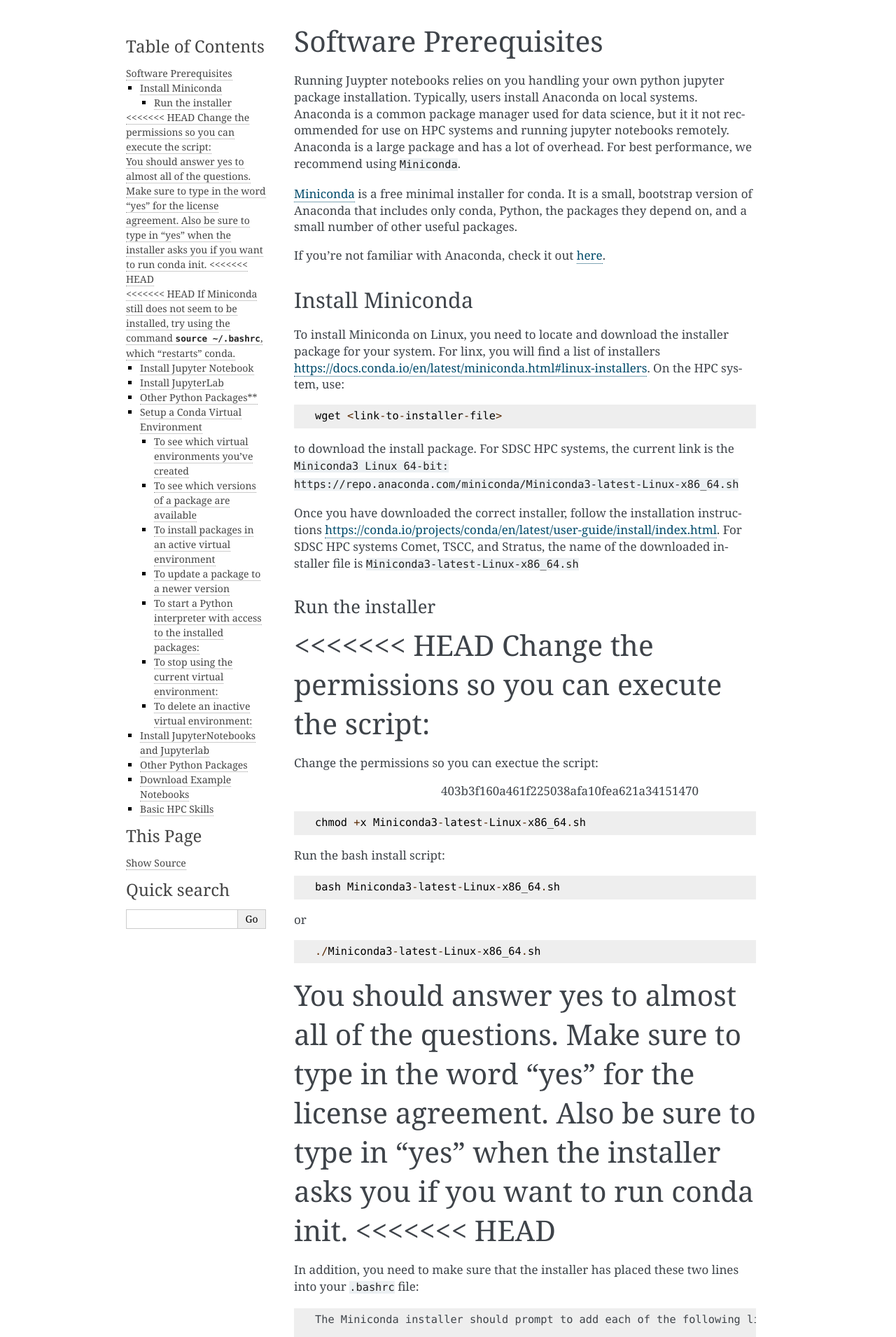
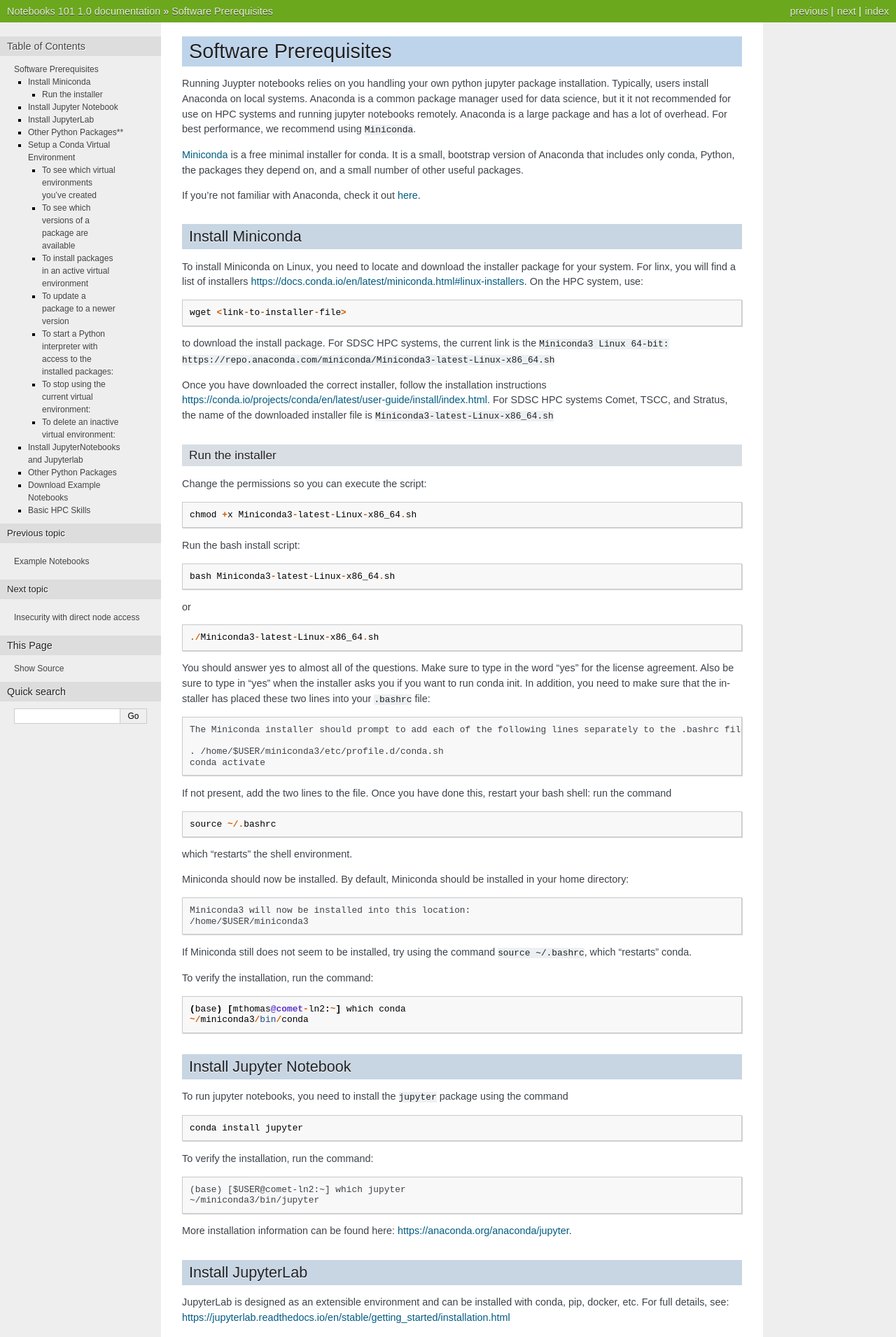
Before and after one commit to sdsc-hpc-training-org/notebooks-101, a Sphinx documentation site: the page built from Docs/source/prerequisites.md, in a window 1280 px wide. Shown: the top 1910 px of the page at 70% size. Built offline with Sphinx 7.4.7, drawn with Linux system fonts in a browser that asks for light colours; pages that are not in the unit, such as notebooks, are missing from menus; some of the changed text lies outside the part shown.

Commit message:
Update master with new theme

````diff
--- a/Docs/source/conf.py
+++ b/Docs/source/conf.py
@@ -36,7 +36,7 @@
 # The theme to use for HTML and HTML Help pages.  See the documentation for
 # a list of builtin themes.
 #
-html_theme = 'alabaster'
+html_theme = 'nature'
 
 # Add any paths that contain custom static files (such as style sheets) here,
 # relative to this directory. They are copied after the builtin static files,
--- a/Docs/source/sshConnect.md
+++ b/Docs/source/methods/httpConnect.md
@@ -1,29 +1,25 @@
-## Connection over HTTP
+## Insecurity with direct node access
 
 This section described how to connection between the browser on your local host (laptop) to a Jupyter service running on Comet over HTTP and demonstrates why the connection is *not* secure.
 
 ![connection over HTTP](https://github.com/sdsc-hpc-training-org/notebooks-101/blob/master/Docs/images/jupyter-notebook-http.png?raw=true)
 
-Note: google chrome has many local ports open in the range of 7713 - 7794. They are all connect to 80 or 443 on the other end.
+
 
 ### Log onto comet.sdsc.edu
-```
-ssh -Y -l <username> <system name>.sdsc.edu
-```
 
-* create a test directory, or ```cd``` into one you have already created
+`ssh -Y -l <username> <system name>.sdsc.edu`
+
+* create a test directory, or `cd` into one you have already created
 * Clone the examples repository:
-```
-git clone https://github.com/sdsc-hpc-training-org/notebook-examples.git
-```
+`git clone https://github.com/sdsc-hpc-training-org/notebook-examples.git`
 
 
-### launch a notebook on the login node:
+### Launch a notebook on the login node:
 Run the jupyter command. Be sure to set the --ip to use the hostname, which will appear in your URL :
-```
-[mthomas@comet-14-01:~] jupyter notebook  --no-browser --ip=`/bin/hostname`
-```
-You will see output similar to that shown below:
+`[mthomas@comet-14-01:~] jupyter notebook  --no-browser --ip='/bin/hostname'`
+
+You will see output similar to below:
 ```
 [I 08:06:32.961 NotebookApp] JupyterLab extension loaded from /home/mthomas/miniconda3/lib/python3.7/site-packages/jupyterlab
 [I 08:06:32.961 NotebookApp] JupyterLab application directory is /home/mthomas/miniconda3/share/jupyter/lab
@@ -44,31 +40,30 @@
 [W 08:06:46.033 NotebookApp] 404 GET /static/components/react/react-dom.production.min.js (76.176.117.51) 7.39ms referer=http://comet-14-01.sdsc.edu:8888/tree?token=6d7a48dda7cc1635d6d08f63aa1a696008fa89d8aa84ad2b
 [W 08:06:46.131 NotebookApp] 404 GET /static/components/react/react-dom.production.min.js (76.176.117.51) 1.02ms referer=http://comet-14-01.sdsc.edu:8888/tree?token=6d7a48dda7cc1635d6d08f63aa1a696008fa89d8aa84ad2b
 ```
+
 Notice that the notebook URL is using HTTP, and when you connect the browser on your local sysetm to this URL, the connection will _not_ be secure. Note: it is against SDSC Comet policy to run applications on the login nodes, and any applications being run will be killed by the system admins. A better way is to run the jobs on an interactive node or on a compute node using the batch queue (see the [Comet User Guide](https://comet.sdsc.edu)), or on a compute node, which is described in the next sections.
 
 ### Obtain an interactive node:
 Jobs can be run on the cluster in `batch mode` or in `interactive mode`. Batch jobs are performed remotely and without manual intervention. Interactive mode enable you to run/compile your program and environment setup on a compute node dedicated to you. To obtain an interactive node, type:
-```
-srun --pty --nodes=1 --ntasks-per-node=24 -p compute -t 02:00:00 --wait 0 /bin/bash
-```
+`srun --pty --nodes=1 --ntasks-per-node=24 -p compute -t 02:00:00 --wait 0 /bin/bash`
 You will have to wait for your node to be allocated - which can take a few or many minutes. You will see pending messages like the ones below:
+
 ```
 srun: job 24000544 queued and waiting for resources
 srun: job 24000544 has been allocated resources
 [mthomas@comet-18-29:~/hpctrain/python/PythonSeries]
 ```
+
 You can also check the status of jobs in the queue system to get an idea of how long you may need to wait.
 
 Launch the Jupyter Notebook application.
-Note: this application will be running on comet, and you will be given a URL which will connect your local web browser the interactive comet session:
-```
-jupyter notebook --no-browser --ip=`/bin/hostname`
-```
+Note: this application will be running on a compute node, and you must keep track of the given URL:
+
+`jupyter notebook --no-browser --ip='/bin/hostname'`
+
 This will give you an address which has localhost in it and a token. Something
 like:
-```
-http://comet-14-0-4:8888/?token=xxxxxxxxxxxxxxxxxxxxxxxxxxxxxxxxxxxxxxxxxx
-```
+`http://comet-14-0-4:8888/?token=xxxxxxxxxxxxxxxxxxxxxxxxxxxxxxxxxxxxxxxxxx`
 You can then paste it into your browser. You will see a running Jupyter
 notebook and a listing of the notebooks in your directory. From there everything should be working as a regular notebook.
 Note: This token is your auth so don't email/send it around. It will go away when you stop the notebook.
--- a/Docs/source/prerequisites.md
+++ b/Docs/source/prerequisites.md
@@ -16,11 +16,7 @@
 Once you have downloaded the correct installer, follow the installation instructions [https://conda.io/projects/conda/en/latest/user-guide/install/index.html](https://conda.io/projects/conda/en/latest/user-guide/install/index.html). For SDSC HPC systems Comet, TSCC, and Stratus, the name of the downloaded installer file is `Miniconda3-latest-Linux-x86_64.sh`
 
 ### Run the installer
-<<<<<<< HEAD
 Change the permissions so you can execute the script:
-=======
-Change the permissions so you can exectue the script:
->>>>>>> 403b3f160a461f225038afa10fea621a34151470
 ```
 chmod +x Miniconda3-latest-Linux-x86_64.sh
 ```
@@ -34,8 +30,6 @@
 ```
 You should answer yes to almost all of the questions. Make sure to type in the word "yes" for the license agreement.
 Also be sure to type in "yes" when the installer asks you if you want to run conda init.
-<<<<<<< HEAD
-=======
 In addition, you need to make sure that the installer has placed these two lines into your `.bashrc` file:
 ```
 The Miniconda installer should prompt to add each of the following lines separately to the .bashrc file:
@@ -50,16 +44,12 @@
 ```
 which "restarts" the shell environment.
 
->>>>>>> 403b3f160a461f225038afa10fea621a34151470
 Miniconda should now be installed. By default, Miniconda should be installed in your home directory:
 ```
 Miniconda3 will now be installed into this location:
 /home/$USER/miniconda3
 ```
-<<<<<<< HEAD
 If Miniconda still does not seem to be installed, try using the command `source ~/.bashrc`, which "restarts" conda.
-=======
->>>>>>> 403b3f160a461f225038afa10fea621a34151470
 
 To verify the installation, run the command:
 ```
@@ -74,11 +64,7 @@
 ```
 To verify the installation, run the command:
 ```
-<<<<<<< HEAD
-(base) [mthomas@comet-ln2:~] which jupyter
-=======
 (base) [$USER@comet-ln2:~] which jupyter
->>>>>>> 403b3f160a461f225038afa10fea621a34151470
 ~/miniconda3/bin/jupyter
 ```
 More installation information can be found here: [https://anaconda.org/anaconda/jupyter](https://anaconda.org/anaconda/jupyter).
@@ -92,11 +78,7 @@
 ```
 To verify the installation, run the command:
 ```
-<<<<<<< HEAD
-(base) [mthomas@comet-ln2:~] which jupyter-labextension
-=======
 (base) [$USER@comet-ln2:~] which jupyter-labextension
->>>>>>> 403b3f160a461f225038afa10fea621a34151470
 ~/miniconda3/bin/jupyter-labextension
 ```
 
@@ -110,27 +92,27 @@
 `$ conda create --name example_env`
 
 ### To see which virtual environments you’ve created
-$ conda env list
+`$ conda env list`
 
 To use a particular virtual environment (e.g., one named ‘example_env’):
-$ source activate example_env # Note: don’t use ‘conda activate’
+`$ source activate example_env # Note: don’t use ‘conda activate’`
 
 ### To see which versions of a package are available
-(example_env) $ conda search package_name
+`(example_env) $ conda search package_name`
 This searches for packages from the default “channel.”  Other channels might have newer versions available.  For instance, we’ve seen more recent versions of the ‘yt’ package in the channel named “conda-forge”.  To install from a different channel, use something like:
-(example_env) $ conda search -c conda-forge yt
+`(example_env) $ conda search -c conda-forge yt`
 
 ### To install packages in an active virtual environment
-(example_env) $ conda install package_name  # e.g, like ‘yt’
+`(example_env) $ conda install package_name  # e.g, like ‘yt’`
 As with the package search, you can install from a different channel using a ‘-c channel_name’ flag, e.g.:
-(example_env) $ conda install -c conda-forge yt
+`(example_env) $ conda install -c conda-forge yt`
 
 ### To update a package to a newer version
-(example_env) $ conda update package_name
+`(example_env) $ conda update package_name`
 Like install and search, this command can take a ‘-c channel-name’ flag if you want to update to newer versions than are in the default channel.
 
 ### To start a Python interpreter with access to the installed packages:
-(example_env) $ python    # python3 works as well
+`(example_env) $ python    # python3 works as well`
 
 ### To stop using the current virtual environment:
 `(example_env) $ source deactivate`
````
Also changed, not shown: Docs/source/index.rst (+6 -4 lines), Docs/source/methods/reverseProxy.md (+29 -23 lines), Docs/source/methods/tunneling.md (added, +76 -0 lines).
